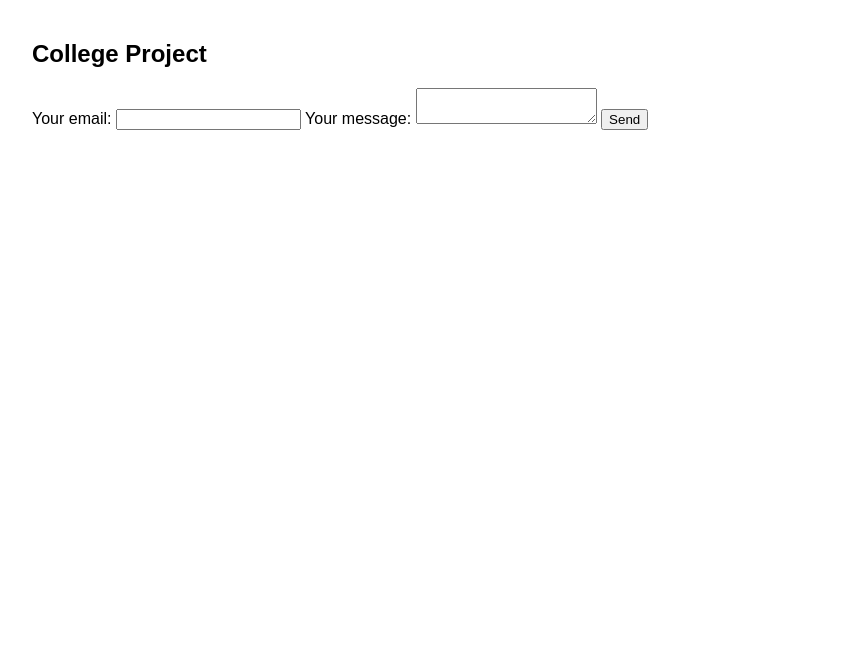
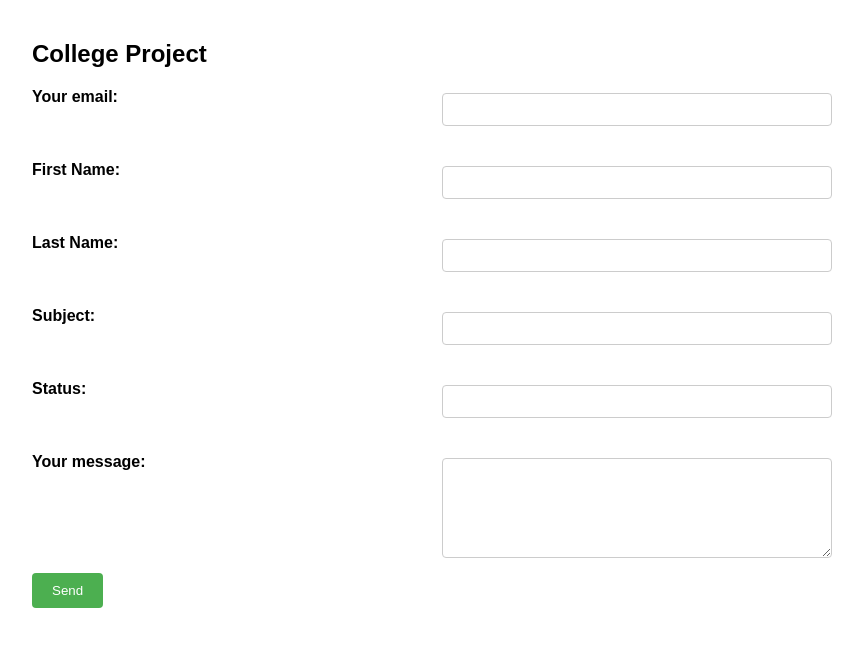
Before and after one commit to Starwalt/College-Projects, a plain HTML site: page index.html in a window 1280 px wide. Shown: the whole page, without its empty margins (208-1071 px from the left). Drawn offline with Linux system fonts and the light colour scheme.

Commit message:
Update index.html

```diff
--- a/index.html
+++ b/index.html
@@ -26,6 +26,7 @@
             font-weight: bold;
         }
         .grid input[type="text"],
+        .grid input[type="email"],
         .grid textarea {
             width: 100%;
             padding: 8px;
@@ -55,18 +56,28 @@
 
 <div class="container">
     <h2>College Project</h2>
-<form action="https://formspree.io/f/mayrwbpj" method="POST">
-  <label>
-    Your email:
-    <input type="email" name="email">
-  </label>
-  <label>
-    Your message:
-    <textarea name="message"></textarea>
-  </label>
-  <!-- your other form fields go here -->
-  <button type="submit">Send</button>
-</form>
+    <form action="https://formspree.io/f/mayrwbpj" method="POST">
+        <div class="grid">
+            <label for="email">Your email:</label>
+            <input type="email" id="email" name="email" required>
+
+            <label for="first_name">First Name:</label>
+            <input type="text" id="first_name" name="first_name" required>
+
+            <label for="last_name">Last Name:</label>
+            <input type="text" id="last_name" name="last_name" required>
+
+            <label for="subject">Subject:</label>
+            <input type="text" id="subject" name="subject" required>
+
+            <label for="_status">Status:</label>
+            <input type="text" id="_status" name="_status" required>
+
+            <label for="message">Your message:</label>
+            <textarea id="message" name="message" required></textarea>
+        </div>
+        <button type="submit" class="submit-btn">Send</button>
+    </form>
 </div>
 
 </body>
```
